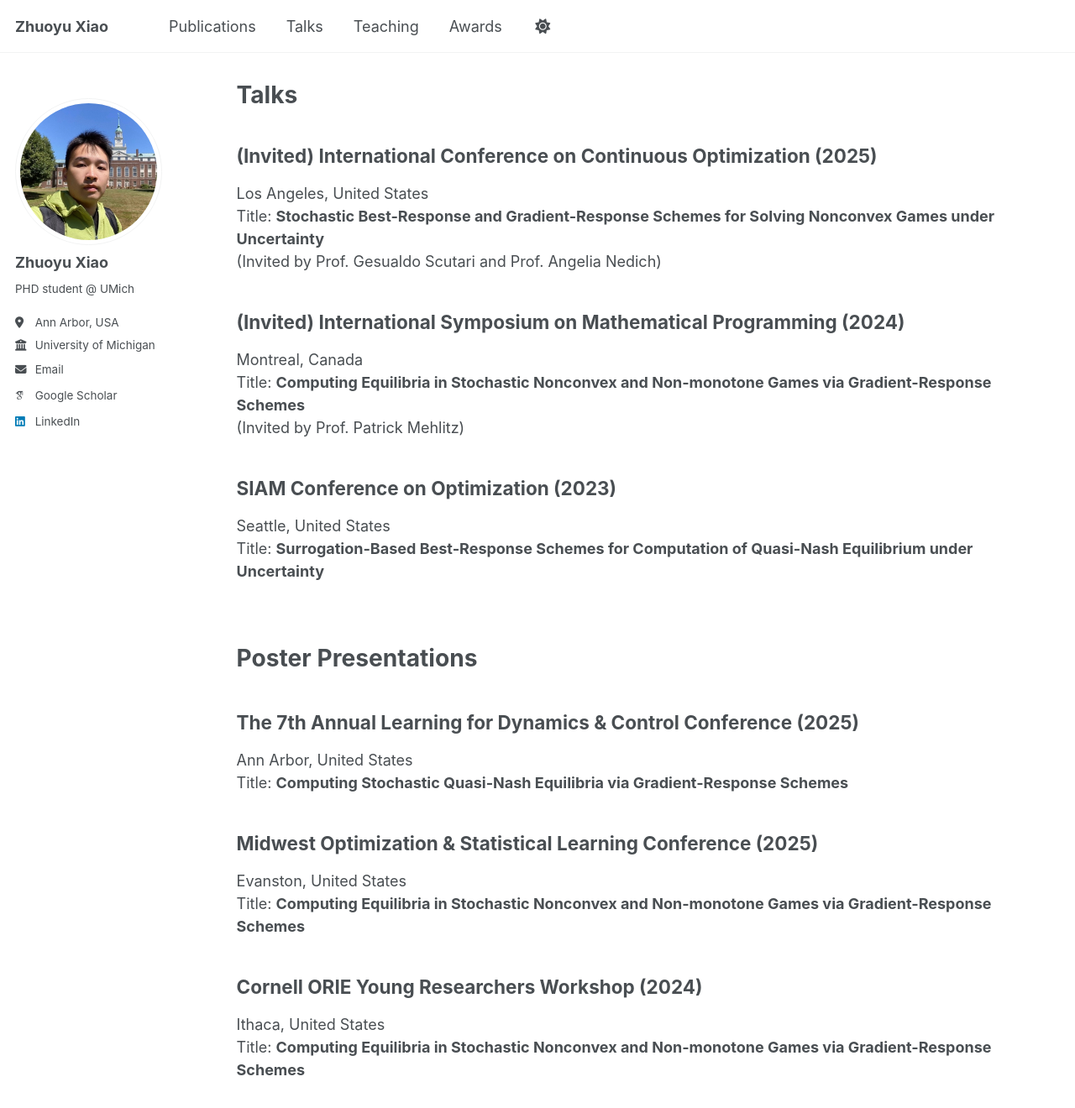
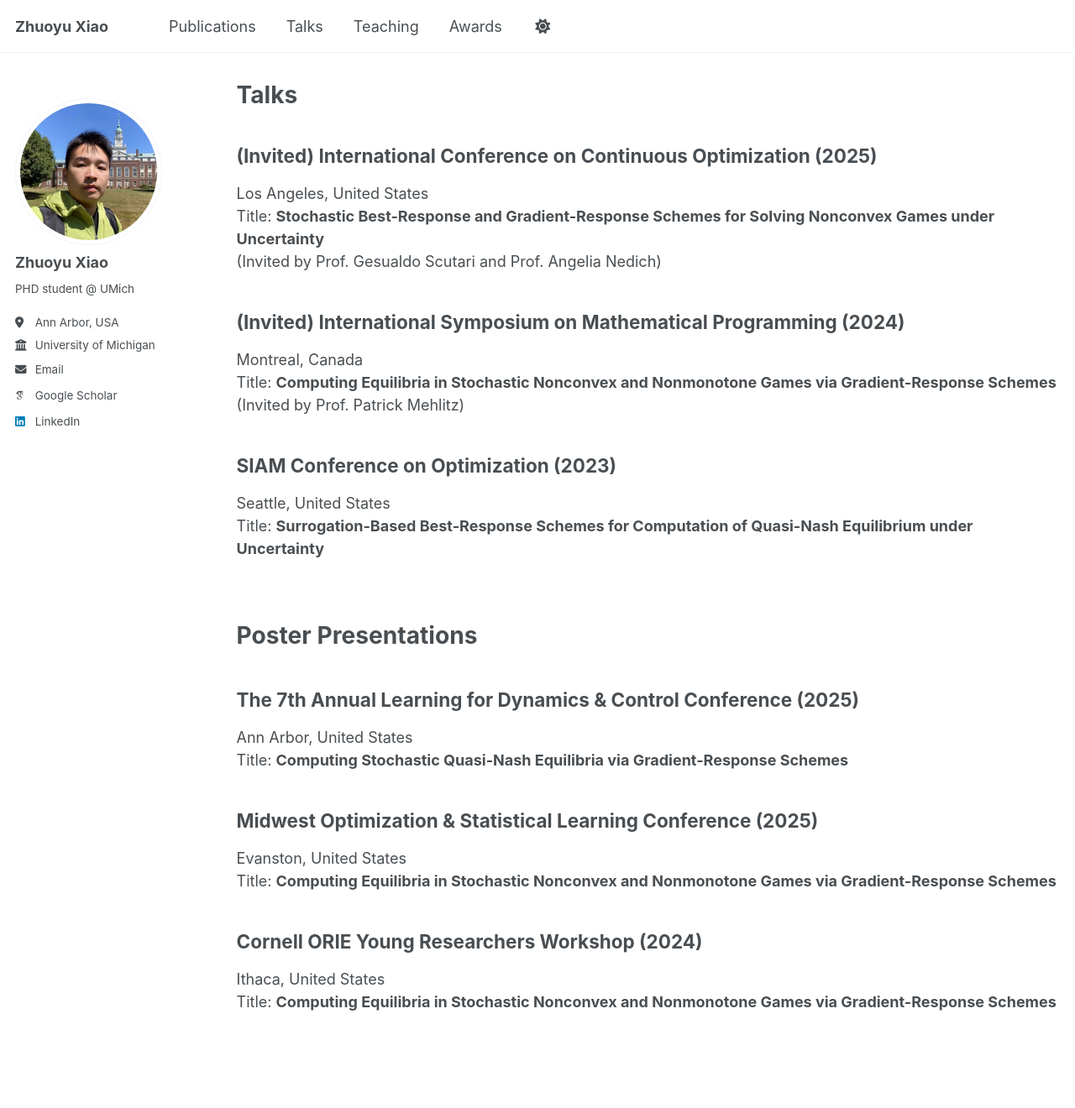
Before and after one commit to zyxiao97/zyxiao97.github.io, a Jekyll site: the page built from _pages/talks.md, in a window 1280 px wide and 1400 px high. Shown: the top 1320 px of the window at 84% size. Built offline with Jekyll 4.4.1, drawn with Linux system fonts in a browser that asks for light colours; some web fonts are replaced.

Commit message:
Update talks.md

```diff
--- a/_pages/talks.md
+++ b/_pages/talks.md
@@ -12,7 +12,7 @@ Title: **Stochastic Best-Response and Gradient-Response Schemes for Solving Nonc
 
 ## (Invited) International Symposium on Mathematical Programming (2024)
 Montreal, Canada
-Title: **Computing Equilibria in Stochastic Nonconvex and Non-monotone Games via Gradient-Response Schemes**
+Title: **Computing Equilibria in Stochastic Nonconvex and Nonmonotone Games via Gradient-Response Schemes**
 (Invited by Prof. Patrick Mehlitz)
 
 ## SIAM Conference on Optimization (2023)
@@ -30,8 +30,8 @@ Title: **Computing Stochastic Quasi-Nash Equilibria via Gradient-Response Scheme
 
 ## Midwest Optimization & Statistical Learning Conference (2025)
 Evanston, United States
-Title: **Computing Equilibria in Stochastic Nonconvex and Non-monotone Games via Gradient-Response Schemes**
+Title: **Computing Equilibria in Stochastic Nonconvex and Nonmonotone Games via Gradient-Response Schemes**
 
 ## Cornell ORIE Young Researchers Workshop (2024)
 Ithaca, United States
-Title: **Computing Equilibria in Stochastic Nonconvex and Non-monotone Games via Gradient-Response Schemes**
+Title: **Computing Equilibria in Stochastic Nonconvex and Nonmonotone Games via Gradient-Response Schemes**
```
